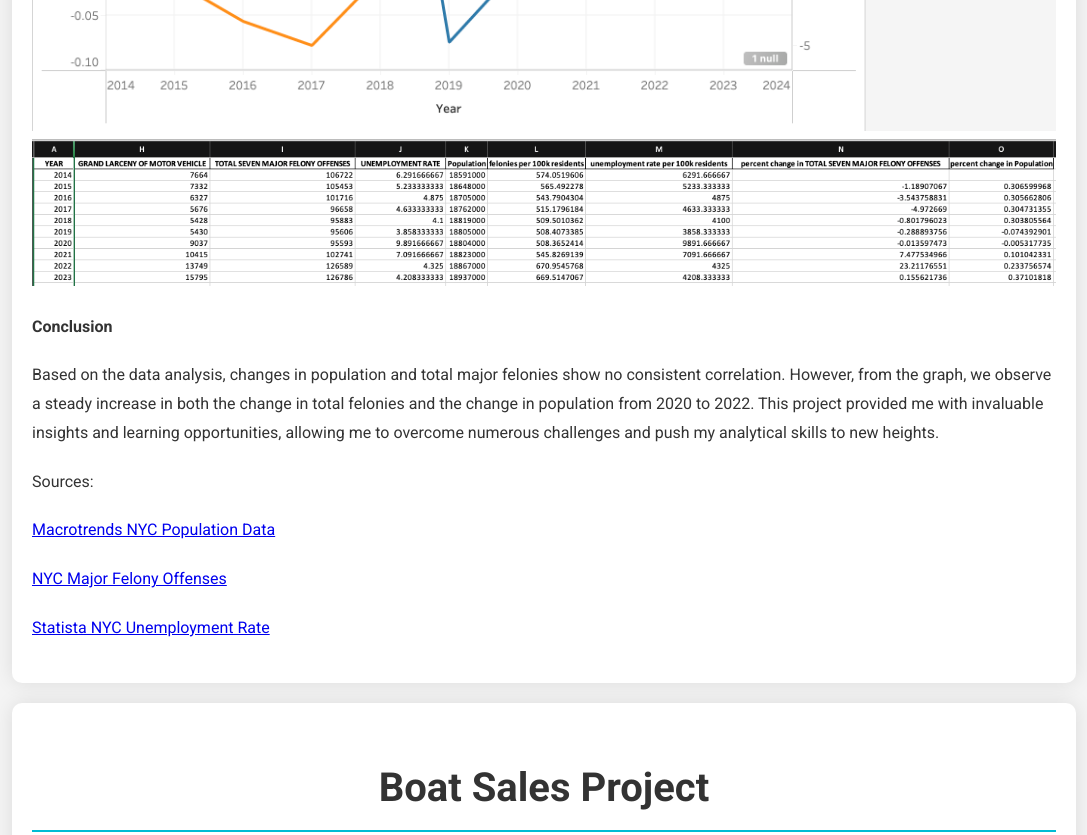
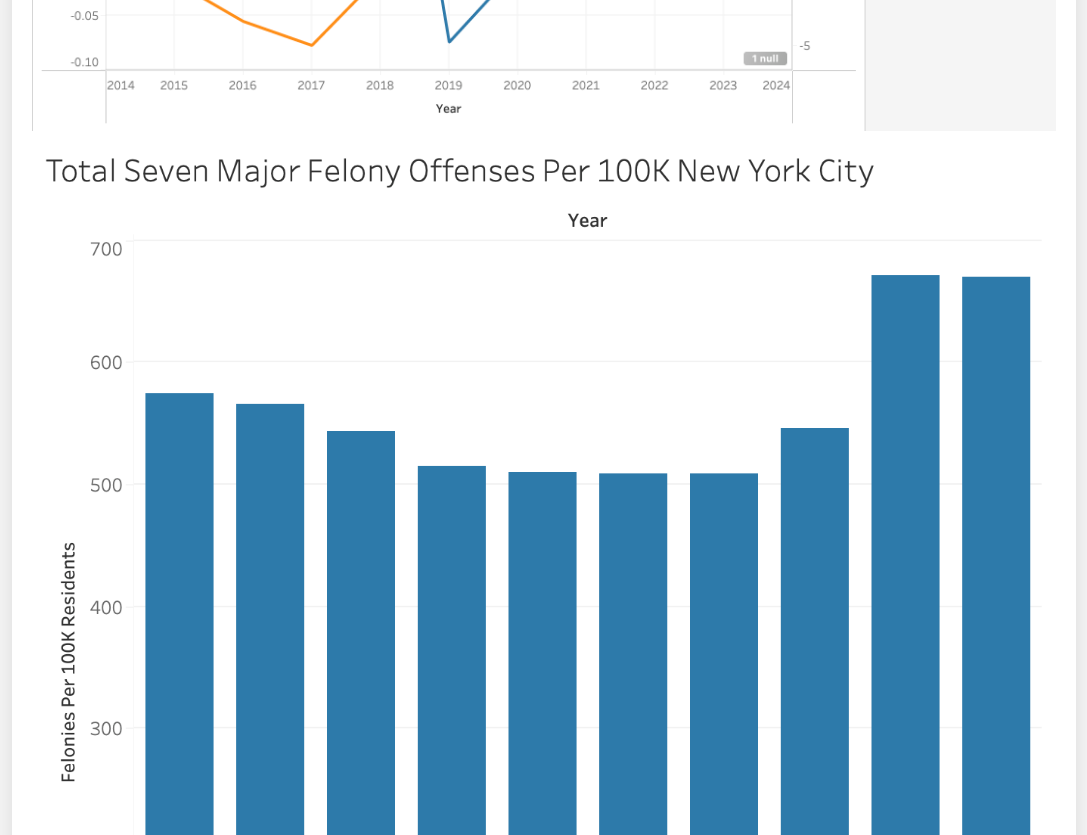
Before and after one commit to rathore221/dataanalysisprojects, a plain HTML site: page index.html in a window 1280 px wide. Shown: the part 2560-3395 px from the top of the page, without its empty margins (96-1183 px from the left). Drawn offline with Linux system fonts and the light colour scheme.

Commit message:
Update index.html

```diff
--- a/index.html
+++ b/index.html
@@ -146,7 +146,7 @@
                 <section class="Findings">
                     <h4>Findings</h4>
                     <img src="pic.png" alt="Findings Image 1"  style="max-width: 100%; height: auto; object-fit: contain;">
-
+                    <img src="100k.png" alt="Findings Image 2" style="max-width: 100%; height: auto; object-fit: contain;">
                     <img src="data.png" alt="Findings Image 3"  style="max-width: 100%; height: auto; object-fit: contain;">
                 </section>
 
```
